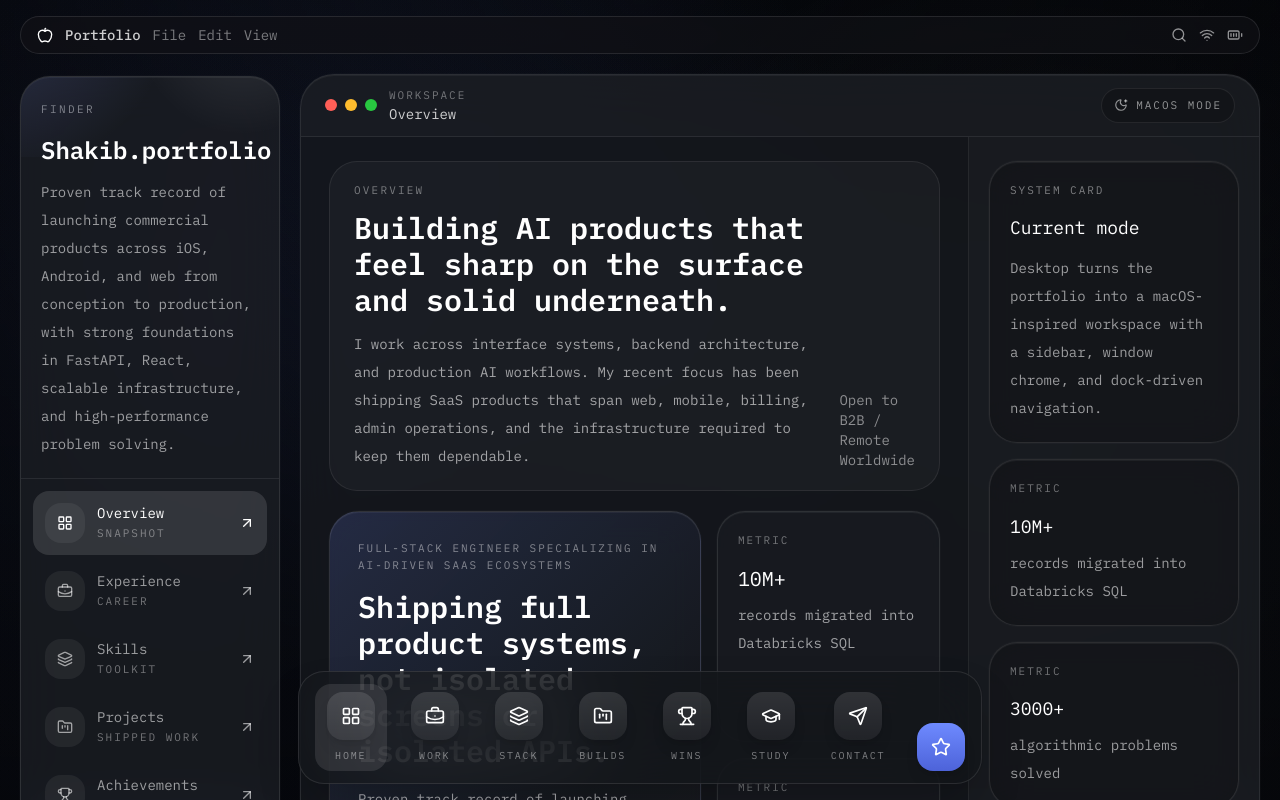
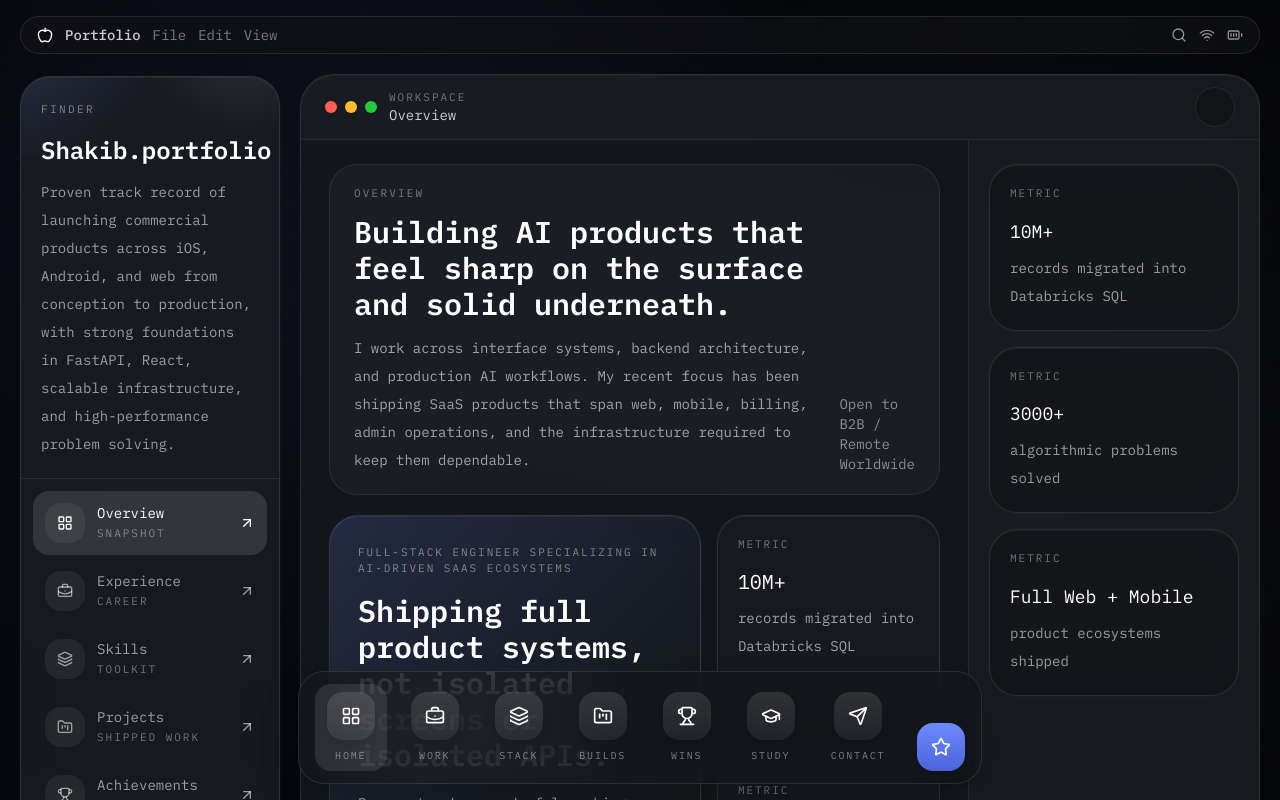
Before and after one commit to hkshakib/portfolio, a React (Vite) app: page / in a window 1280 px wide. Shown: the top 800 px of the page. Built offline with nearby package versions, Linux system fonts and the light colour scheme.

Commit message:
Remove OS mode labels from portfolio shells

```diff
--- a/src/components/os/DesktopShell.jsx
+++ b/src/components/os/DesktopShell.jsx
@@ -1,4 +1,4 @@
-import { Apple, Search, Wifi, BatteryFull, MoonStar, ArrowUpRight, Star } from "lucide-react";
+import { Apple, Search, Wifi, BatteryFull, ArrowUpRight, Star } from "lucide-react";
 import { NavLink, useLocation } from "react-router-dom";
 import { appViews, portfolio, socialLinks } from "../../data/portfolio";
 import { iconMap } from "./iconMap";
@@ -118,10 +118,7 @@ function WindowBar({ currentView }) {
           <p className="text-sm text-white/80">{currentView.label}</p>
         </div>
       </div>
-      <div className="flex items-center gap-2 rounded-full border border-white/[0.08] bg-black/20 px-3 py-2 text-[11px] uppercase tracking-[0.18em] text-white/[0.55]">
-        <MoonStar className="h-3.5 w-3.5" />
-        macOS mode
-      </div>
+      <div className="h-10 w-10 rounded-full border border-white/[0.08] bg-black/20" />
     </div>
   );
 }
@@ -129,14 +126,7 @@ function WindowBar({ currentView }) {
 function DesktopInspector() {
   return (
     <aside className="hidden bg-[rgba(255,255,255,0.02)] px-5 py-6 xl:block">
-      <Card className="rounded-[28px] bg-[rgba(18,20,24,0.72)] p-5">
-        <p className="text-[11px] uppercase tracking-[0.18em] text-white/[0.45]">System card</p>
-        <h3 className="mt-4 text-lg text-white">Current mode</h3>
-        <p className="mt-3 text-sm leading-7 text-white/[0.58]">
-          Desktop turns the portfolio into a macOS-inspired workspace with a sidebar, window chrome, and dock-driven navigation.
-        </p>
-      </Card>
-      <div className="mt-4 space-y-4">
+      <div className="space-y-4">
         {portfolio.metrics.map((metric) => (
           <Card key={metric.label} className="rounded-[24px] bg-[rgba(18,20,24,0.72)] p-5">
             <p className="text-[11px] uppercase tracking-[0.18em] text-white/40">Metric</p>
--- a/src/components/os/MobileShell.jsx
+++ b/src/components/os/MobileShell.jsx
@@ -25,7 +25,6 @@ export default function MobileShell({ children }) {
           </div>
           <div className="mt-5 flex items-center justify-between">
             <div>
-              <p className="text-[11px] uppercase tracking-[0.18em] text-white/[0.45]">Android mode</p>
               <h1 className="mt-2 text-xl font-semibold text-white">{currentView.label}</h1>
             </div>
             <div className="grid h-11 w-11 place-items-center rounded-full bg-white/[0.08] text-white">
@@ -58,7 +57,6 @@ export default function MobileShell({ children }) {
         <div className="min-h-[calc(100vh-13rem)] px-3 pb-4">
           {children}
           <Card className="mt-4 rounded-[28px] border-white/[0.08] bg-[rgba(255,255,255,0.03)] p-5">
-            <p className="text-[11px] uppercase tracking-[0.18em] text-white/[0.45]">Device profile</p>
             <p className="mt-4 text-lg text-white">{portfolio.role}</p>
             <p className="mt-2 text-sm leading-7 text-white/[0.58]">{portfolio.location}</p>
           </Card>
```
